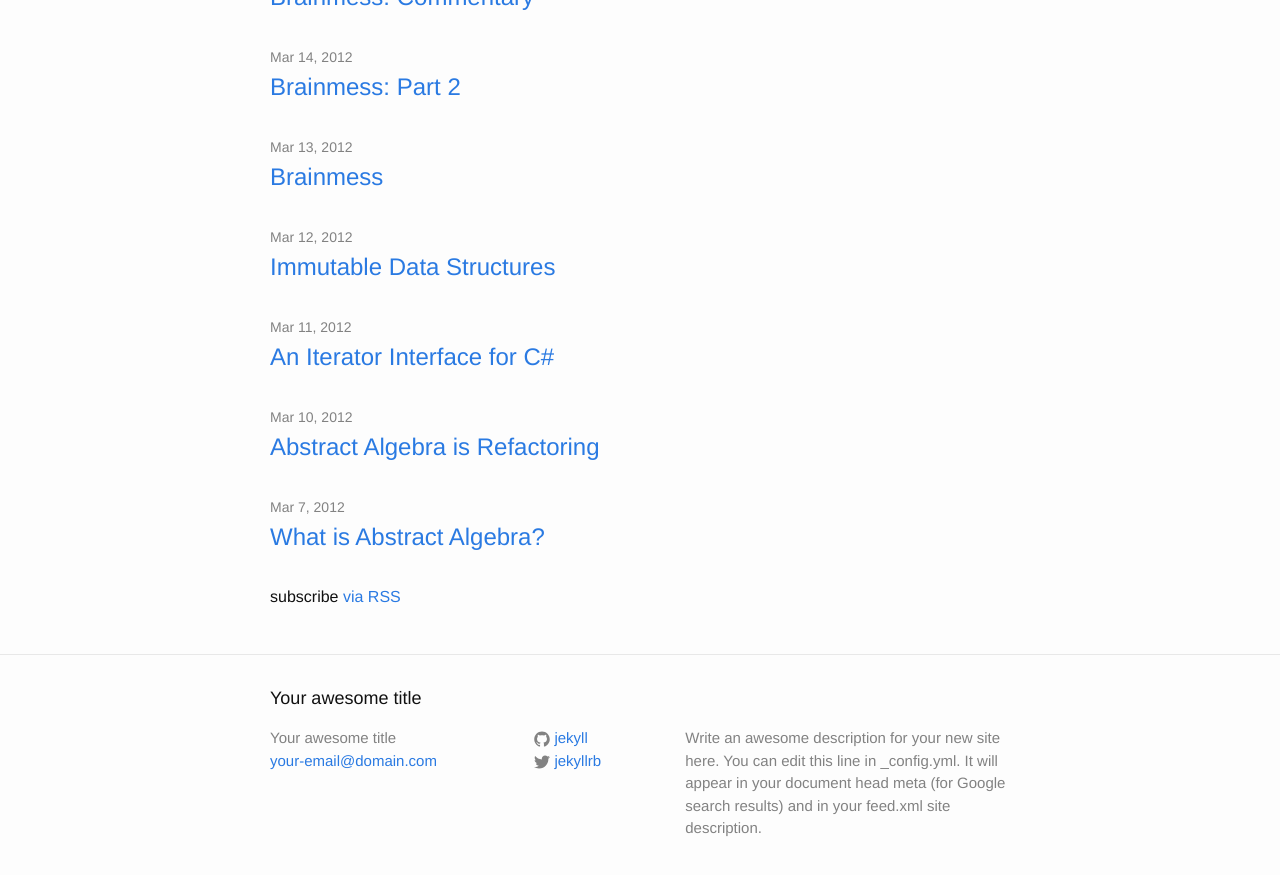
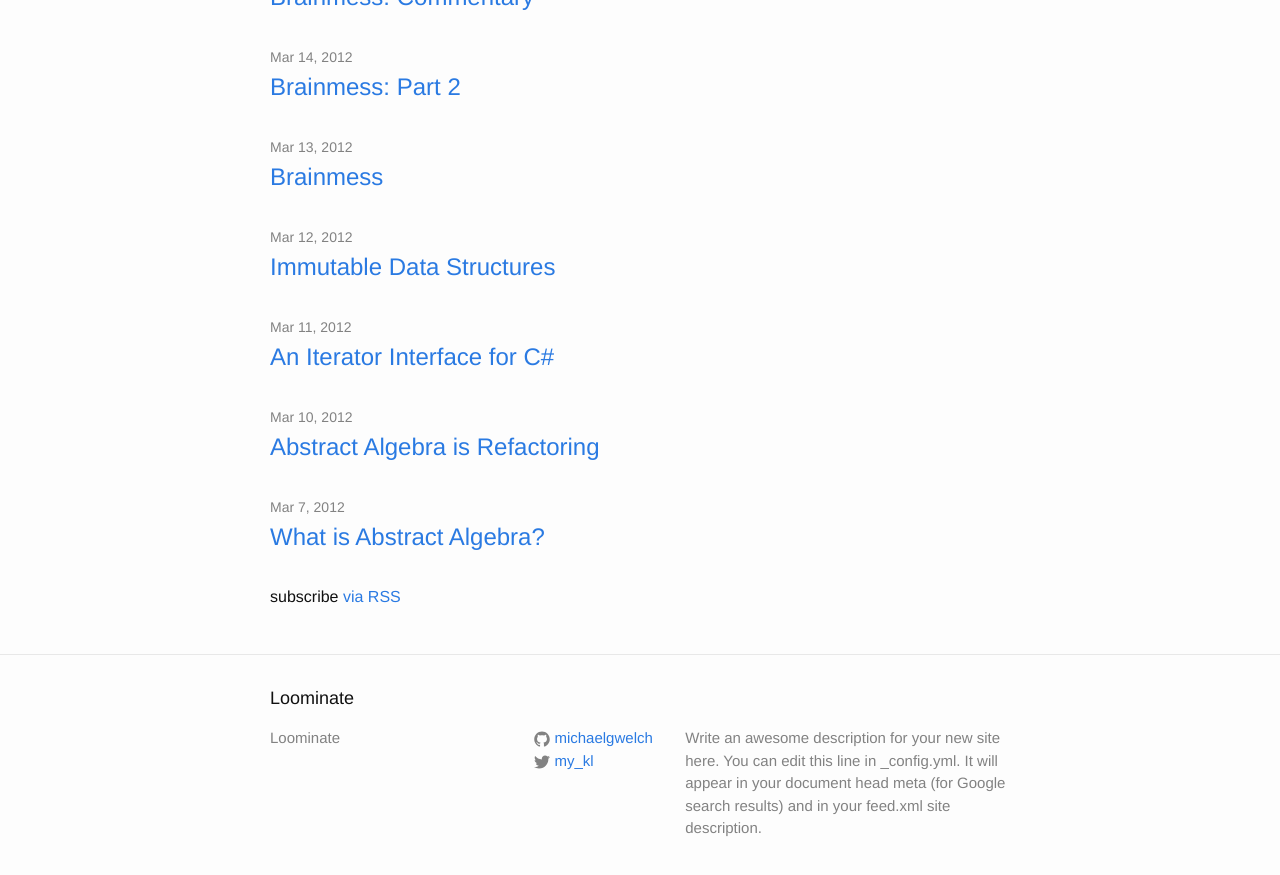
Before and after one commit to michaelgwelch/loominate.net, a Jekyll site: the page built from index.html, in a window 1280 px wide and 900 px high, scrolled down 2252 px. Shown: the top 875 px of the window. Built offline with Jekyll 4.4.1, drawn with Linux system fonts in a browser that asks for light colours; some of the changed text lies outside the part shown.

Commit message:
Update _config.yml

```diff
--- a/_config.yml
+++ b/_config.yml
@@ -1,14 +1,14 @@
 # Site settings
-title: Your awesome title
-email: your-email@domain.com
+title: Loominate
+tag: try not to fool yourself
 description: > # this means to ignore newlines until "baseurl:"
   Write an awesome description for your new site here. You can edit this
   line in _config.yml. It will appear in your document head meta (for
   Google search results) and in your feed.xml site description.
 baseurl: "" # the subpath of your site, e.g. /blog/
 url: "http://loominate.net" # the base hostname & protocol for your site
-twitter_username: jekyllrb
-github_username:  jekyll
+twitter_username: my_kl
+github_username:  michaelgwelch
 
 # Build settings
 markdown: kramdown
```
